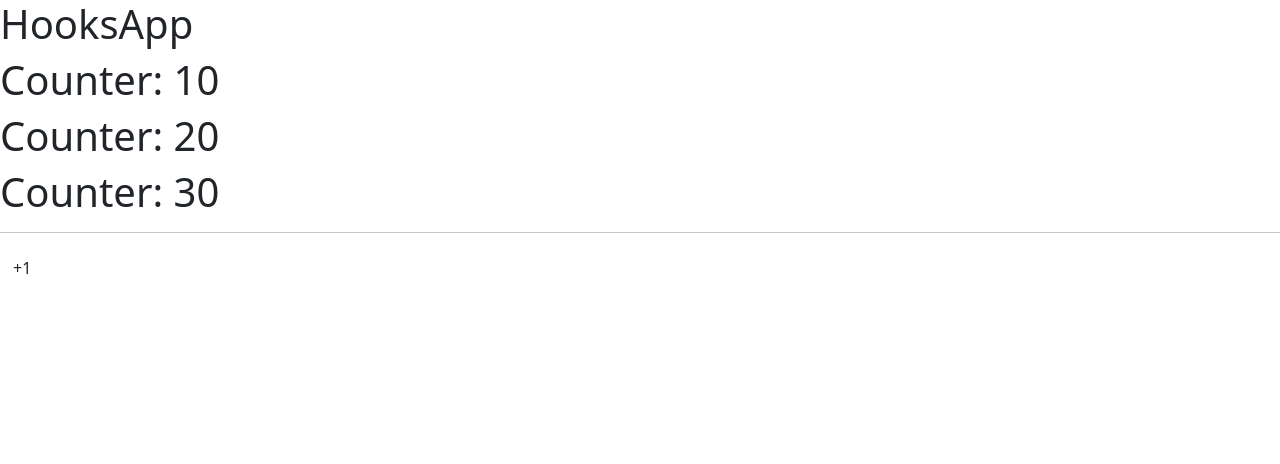
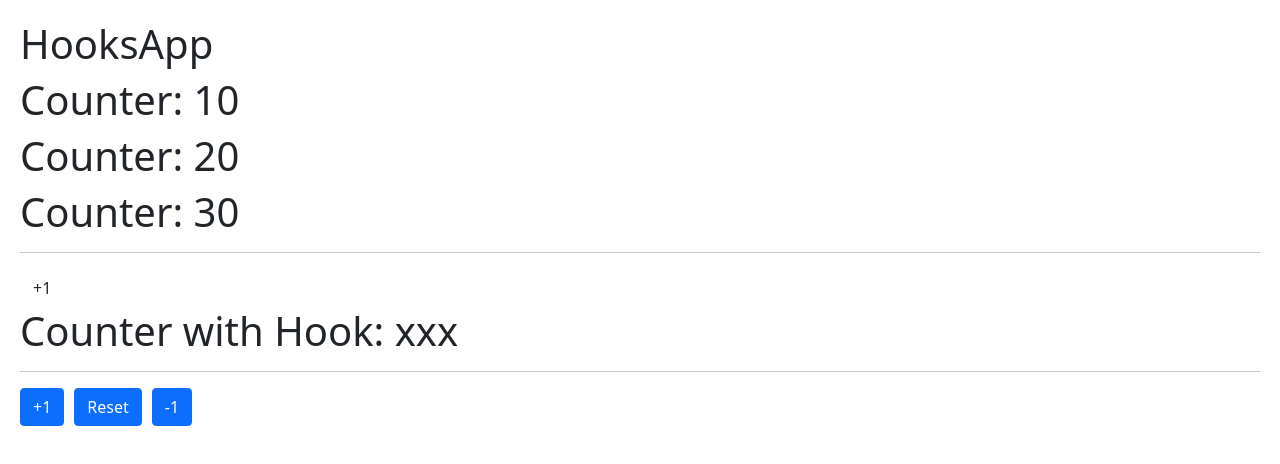
Before and after one commit to lauraportillo/hook-app, a React (Create React App) app: page / in a window 1280 px wide. Shown: the top 464 px of the page. Built offline with nearby package versions, Linux system fonts and the light colour scheme; the HTML template or start-up script is replaced by a standard one.

Commit message:
add new component counter custom hook

```diff
--- a/src/01-useState/CounterApp.js
+++ b/src/01-useState/CounterApp.js
@@ -1,10 +1,9 @@
 import { useState } from 'react'
 
-function CounterApp() {
 
+const CounterApp = () => {
 
     // State
-
     const [state, setCounter] = useState({
         counter1: 10,
         counter2: 20,
--- /dev/null
+++ b/src/01-useState/CounterCustomHook.js
@@ -0,0 +1,18 @@
+
+
+const CounterCustomHook = () => {
+    return (
+        <>
+
+            <h1>Counter with Hook: xxx</h1>
+            <hr />
+            <button className='btn btn-primary'>+1</button>
+            <button className='btn btn-primary'>Reset</button>
+            <button className='btn btn-primary'>-1</button>
+
+
+        </>
+    )
+}
+
+export default CounterCustomHook
--- a/src/App.js
+++ b/src/App.js
@@ -2,6 +2,7 @@
 import React from 'react';
 //Components
 import CounterApp from './01-useState/CounterApp';
+import CounterCustomHook from './01-useState/CounterCustomHook';
 //Style
 import './stylesheets/App.css';
 
@@ -10,6 +11,7 @@ const App = () => {
     <>
       <h1>HooksApp</h1>
       <CounterApp />
+      <CounterCustomHook />
     </>
 
   )
--- a/src/stylesheets/App.css
+++ b/src/stylesheets/App.css
@@ -0,0 +1,7 @@
+body {
+    padding: 20px;
+}
+
+button {
+    margin-right: 10px;
+}
```
